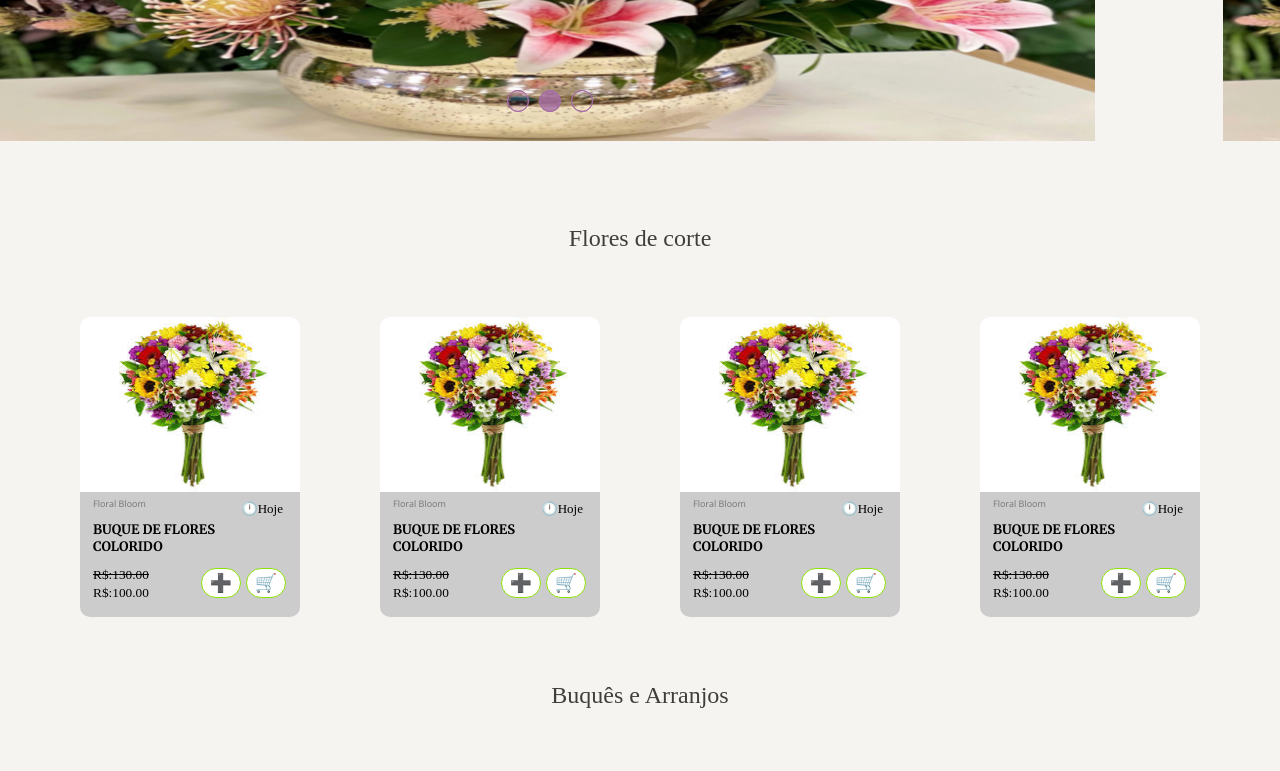
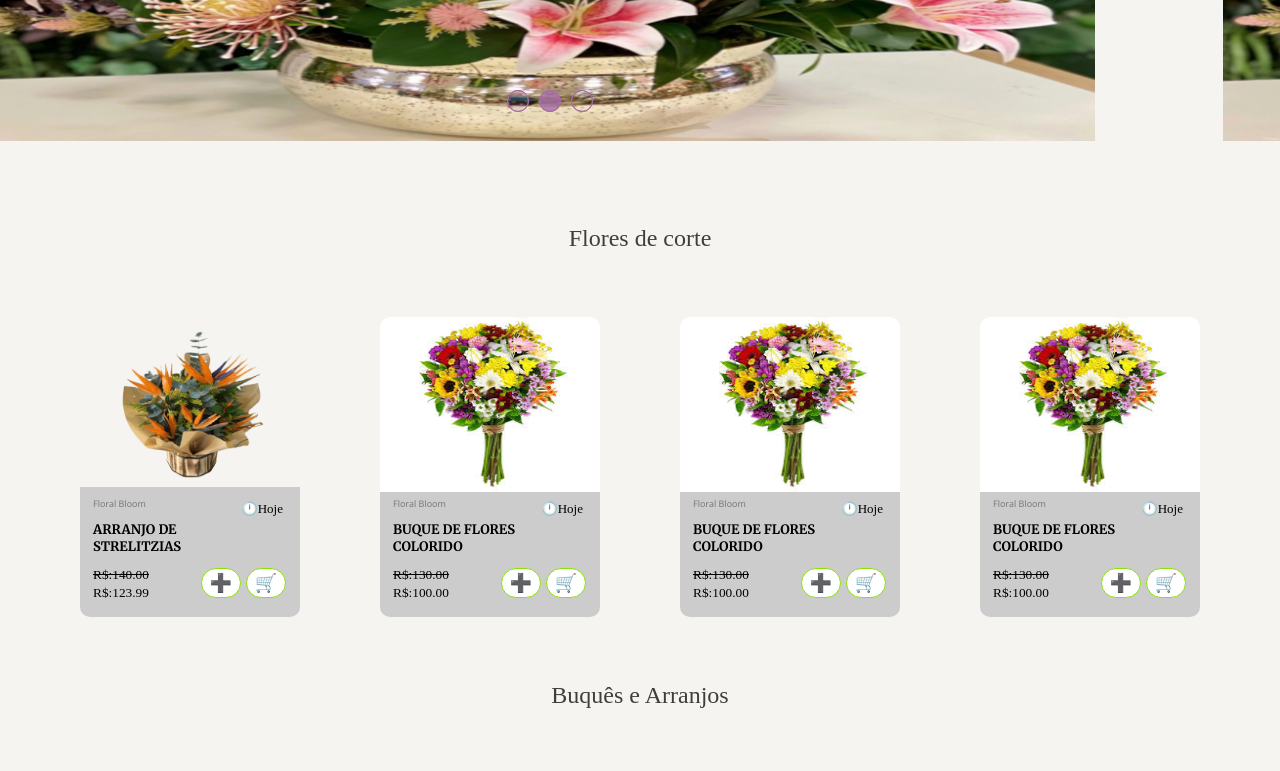
Before and after one commit to danielfigueredosilva/Site-Tropical-Bloom, a plain HTML site: page index.html in a window 1280 px wide. Shown: the part 520-1291 px from the top of the page. Drawn offline with nearby package versions, Linux system fonts and the light colour scheme.

Commit message:
Mudança na primeira area de produtos

```diff
--- a/index.html
+++ b/index.html
@@ -88,7 +88,7 @@
         <section class="area-produtos-categoria">
             <article class="produto-promocao">
                 <div class="imagem-promocao">
-                   <a href="Produto.html"><img class="img-promocao" src="imagens/buque.jpg" width="100%" height="130px" alt=""></a>
+                   <a href="Produto.html"><img class="img-promocao" src="imagens/Strelitzia/ArranjoStrelitzia.png" width="100%" height="130px" alt=""></a>
                 </div>
                 <div class="area-info-produtos">
                     <div class="text-promocao">
@@ -98,10 +98,10 @@
                         <p>🕛Hoje</p>
                     </div>
                     <div class="Titulo-Promocoes">
-                        <p>Buque de Flores colorido</p>
+                        <p>Arranjo de Strelitzias</p>
                     </div>
                     <div class="preco-promocao">
-                        <small style="text-decoration: line-through;">R$:130.00 </small><small> R$:100.00</small>
+                        <small style="text-decoration: line-through;">R$:140.00 </small><small> R$:123.99</small>
                     </div>
                     <div class="Promocao-comprar">
                         <a href="Produto.html"><button>➕</button></a>
```
